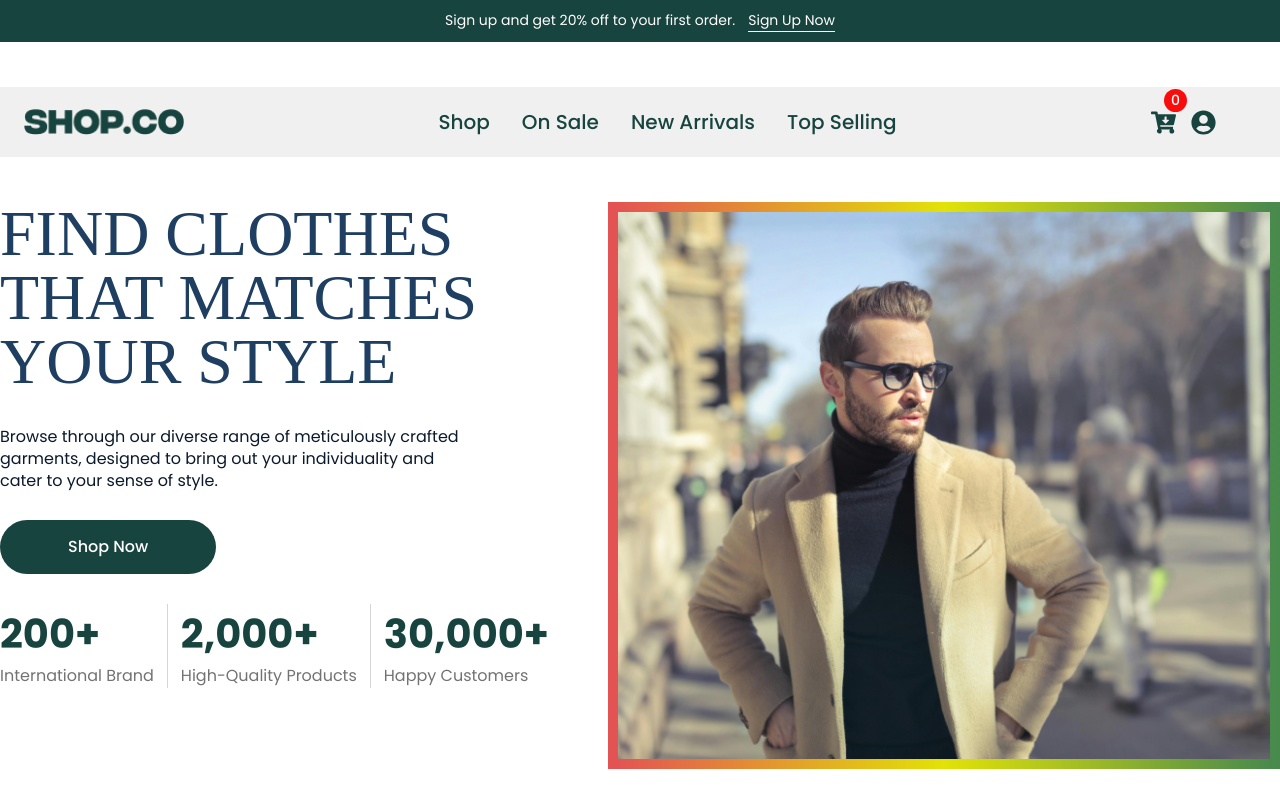
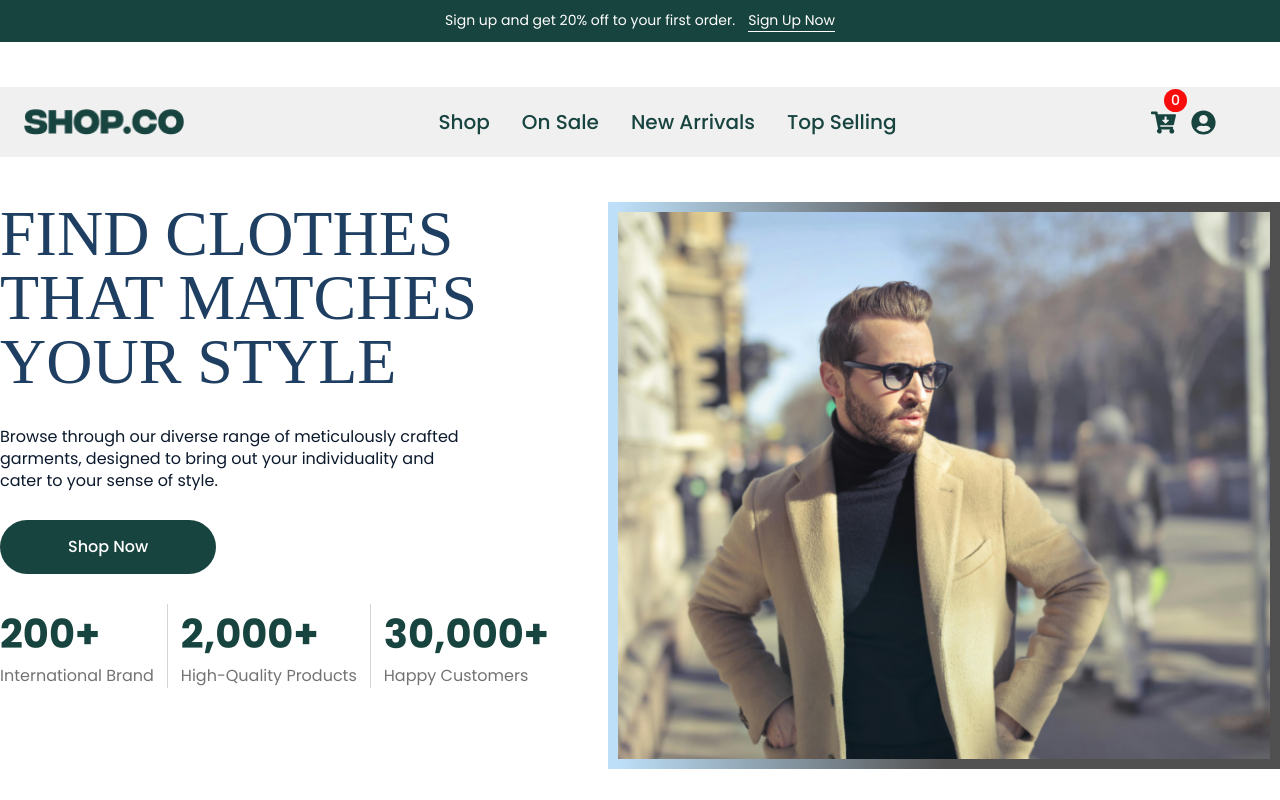
Before and after one commit to MariumAkterDev/SHOP.CO, a React (Vite) app: page / in a window 1280 px wide. Shown: the top 800 px of the page. Built offline with nearby package versions, Linux system fonts and the light colour scheme; a web font is replaced by a local one.

Commit message:
updates commit

```diff
--- a/src/Components/Homee/Banner/Banner.css
+++ b/src/Components/Homee/Banner/Banner.css
@@ -29,8 +29,8 @@
 }
 /* -----------------------------------Banner Img---------------------------------- */
 .bannerImgpPart{
-    @apply w-[290px] sm:w-[450px] h-fit lg:w-[672px] border-[3px] sm:border-[6px]  lg:border-[10px] border-solid
+    @apply w-[290px] sm:w-[450px] h-fit lg:w-[672px] border-[4px] sm:border-[6px]  lg:border-[10px] border-solid
 }
 .bannerImgpPart{
-    border-image: linear-gradient(to right, rgba(215, 3, 3, 0.682), rgb(226, 226, 7), rgba(2, 92, 8, 0.721) ) 1;
+    border-image: linear-gradient(to right, rgba(167, 213, 246, 0.748), rgba(37, 37, 37, 0.792), rgba(42, 41, 41, 0.819) ) 1;
 }
```
